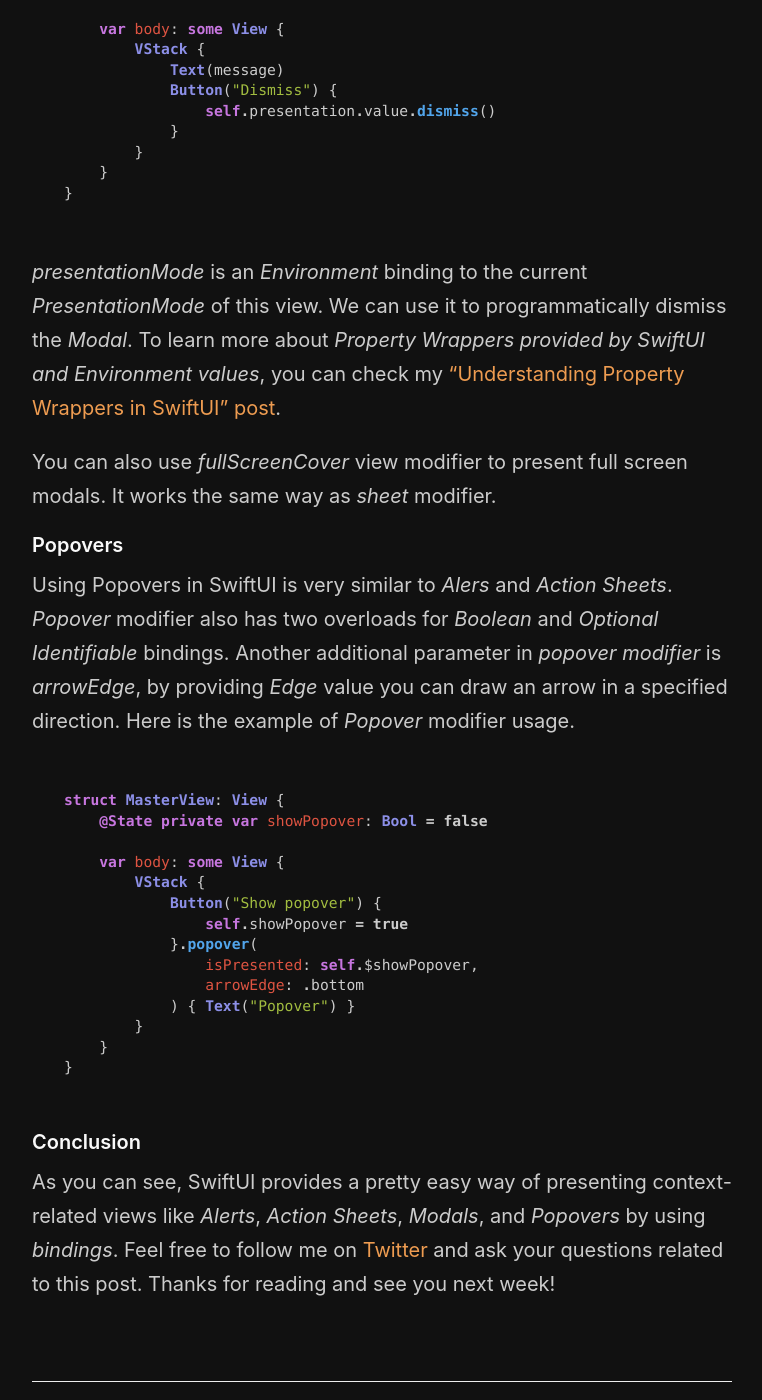
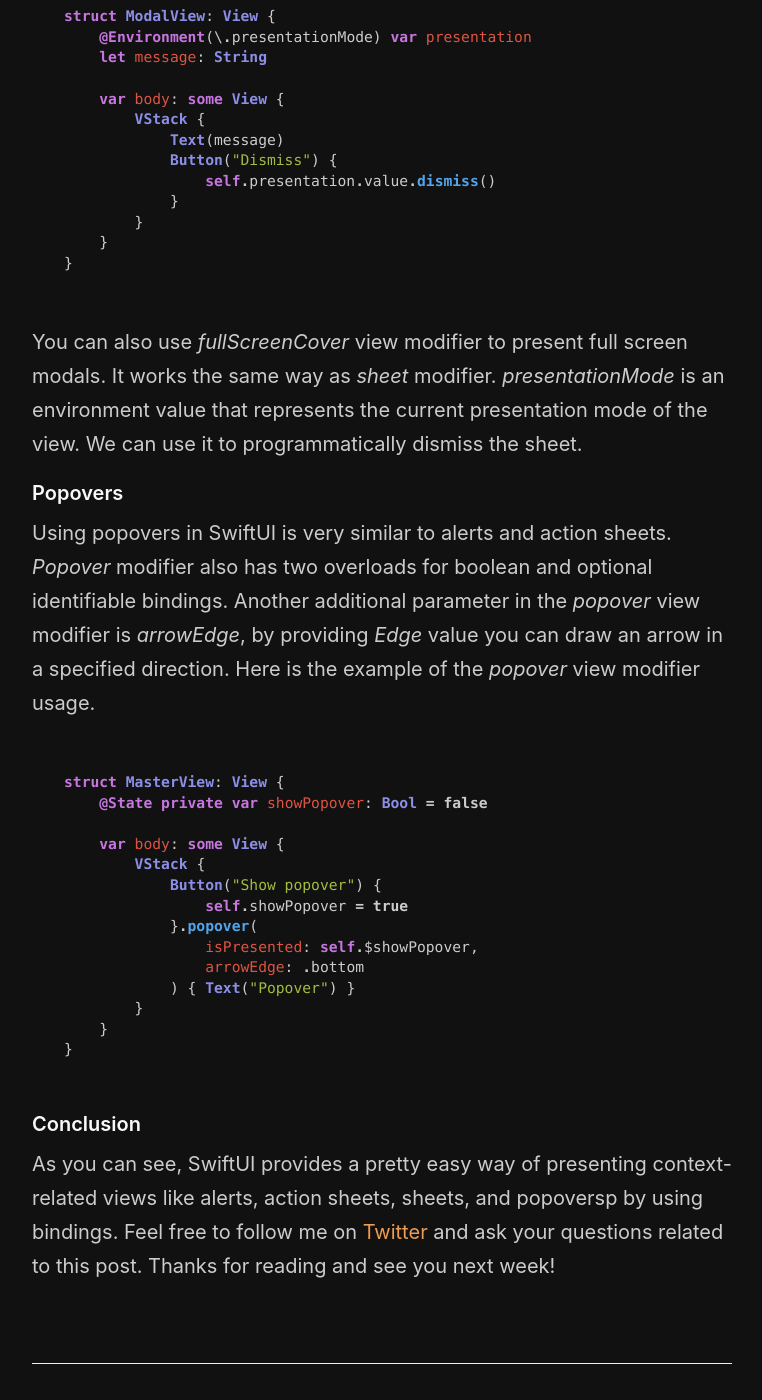
Before and after one commit to mecid/mecid.github.io, a Jekyll site: the page built from _posts/2019-07-24-alerts-actionsheets-modals-and-popovers-in-swiftui.md, in a window 1280 px wide and 1400 px high, scrolled down 3127 px. Shown: the whole window, without its empty margins (258-1020 px from the left). Built offline with Jekyll 4.4.1, drawn with Linux system fonts in a browser that asks for light colours; some of the changed text lies outside the part shown.

Commit message:
modals post updated

````diff
--- a/_posts/2019-07-24-alerts-actionsheets-modals-and-popovers-in-swiftui.md
+++ b/_posts/2019-07-24-alerts-actionsheets-modals-and-popovers-in-swiftui.md
@@ -4,12 +4,12 @@
 category: Mastering SwiftUI views
 ---
 
-Last week we talked about [Navigation in SwiftUI](/2019/07/17/navigation-in-swiftui/). This week I want to continue the topic with *Modals*, *Alerts*, *Action Sheets*, and *Popovers*. SwiftUI views have a dedicated modifiers for presenting this kind stuff. Let's take a look at how we can use modifiers to display *Modals*, *Alerts*, *Action Sheets*, and *Popovers*.
+Last week we talked about [Navigation in SwiftUI](/2019/07/17/navigation-in-swiftui/). This week I want to continue the topic with sheets, alerts, action sheets, and popovers. SwiftUI have a set of dedicated modifiers for presenting this kind of stuff. Let's take a look at how we can use different view modifiers to display sheets, alerts, action sheets, and popovers.
 
 {% include friends.html %}
 
 #### Alerts and Action Sheets
-Both *Alerts* and *Action Sheets* use the similar two ways of presenting it to the user. Let's start with a simpler one. We have to describe a *Boolean* binding which can be observed by SwiftUI, and as soon as *Boolean* is true, SwiftUI presents the *Action Sheet* or *Alert*.
+Both alerts and action sheets use the similar ways of presenting it to the user. Let's start with a simpler one. We have to describe a boolean binding which can be observed by SwiftUI, and as soon as boolean becomes true, SwiftUI presents the action sheet or alert.
 
 ```swift
 struct MasterView: View {
@@ -34,11 +34,13 @@
     }
 }
 ```
-As you can see in the example above to present an action sheet, we use *actionSheet* modifier bound to a *Boolean* value and a closure which creates an action sheet. Alternatively, to display an alert, we need to use *alert* modifier instead.
+As you can see in the example above to present an action sheet, we use *actionSheet* modifier bound to a boolean value and a closure which creates an action sheet. Alternatively, to display an alert, we have to use *alert* modifier instead.
 
-The interesting fact here is that SwiftUI resets the binding to initial value after *Alert* or *Action Sheet* dismiss. To learn more about *Property Wrappers* available in SwiftUI, take a look at ["Understanding Property Wrappers in SwiftUI" post](/2019/06/12/understanding-property-wrappers-in-swiftui/).
+The interesting fact here is that SwiftUI resets the binding to initial value after *Alert* or *Action Sheet* dismiss.
 
-It is a straightforward approach to present *Alerts* or *Action Sheets*. But sometimes it is not enough, because we need some data to show in *Alert* or *Action Sheet*. For this case, we have another overload of *alert* and *actionSheet* modifiers, which uses *Optional Identifiable binding* instead of *Boolean binding*.
+> To learn more about *Property Wrappers* available in SwiftUI, take a look at ["Understanding Property Wrappers in SwiftUI"](/2019/06/12/understanding-property-wrappers-in-swiftui/) post.
+
+It is a straightforward approach to present alerts or action sheets. But sometimes it is not enough, because we need some data to show in an alert or action sheet. For this case, we have another versions of *alert* and *actionSheet* modifiers, which use an optional identifiable binding instead of boolean binding.
 
 ```swift
 struct Message: Identifiable {
@@ -64,10 +66,10 @@
 }
 ```
 
-As soon as *message* is not *nil* SwiftUI call a closure with *message* as a parameter. You can create your *Alert* based on data passed into the closure.
+As soon as *message* is not *nil* SwiftUI call a closure with *message* as a parameter. You can create your alert based on the data passed into the closure.
 
-#### Modals
-To present modals, SwiftUI provides the special view modifier called *sheet*. *Sheet* modifier is very similar to *alert* and *actionSheet*, it uses *Boolean* or *Optional Identifiable* binding to understand when to present a modal. It also needs a closure which returns a content view for a modal. Besides that, *sheet* modifier has an optional *onDismiss* closure parameter, SwiftUI calls this closure after modal dismiss. Like with alerts, SwiftUI will reset binding to the initial value after modal dismiss.
+#### Sheets
+To present modals, SwiftUI provides the special view modifier called *sheet*. *Sheet* view modifier is very similar to *alert* and *actionSheet*, it uses boolean or optional identifiable binding to understand when to present a sheet. It also needs a closure which returns a content view for a sheet. Besides that, *sheet* view modifier has an optional *onDismiss* closure parameter, SwiftUI calls this closure after modal dismiss. Like with alerts, SwiftUI will reset binding to the initial value after modal dismiss.
 
 ```swift
 import SwiftUI
@@ -103,13 +105,10 @@
     }
 }
 ```
-
-*presentationMode* is an *Environment* binding to the current *PresentationMode* of this view. We can use it to programmatically dismiss the *Modal*. To learn more about *Property Wrappers provided by SwiftUI and Environment values*, you can check my ["Understanding Property Wrappers in SwiftUI" post](/2019/06/12/understanding-property-wrappers-in-swiftui/).
-
-You can also use *fullScreenCover* view modifier to present full screen modals. It works the same way as *sheet* modifier.
+You can also use *fullScreenCover* view modifier to present full screen modals. It works the same way as *sheet* modifier. *presentationMode* is an environment value that represents the current presentation mode of the view. We can use it to programmatically dismiss the sheet.
 
 #### Popovers
-Using Popovers in SwiftUI is very similar to *Alers* and *Action Sheets*. *Popover* modifier also has two overloads for *Boolean* and *Optional Identifiable* bindings. Another additional parameter in *popover modifier* is *arrowEdge*, by providing *Edge* value you can draw an arrow in a specified direction. Here is the example of *Popover* modifier usage.
+Using popovers in SwiftUI is very similar to alerts and action sheets. *Popover* modifier also has two overloads for boolean and optional identifiable bindings. Another additional parameter in the *popover* view modifier is *arrowEdge*, by providing *Edge* value you can draw an arrow in a specified direction. Here is the example of the *popover* view modifier usage.
 
 ```swift
 struct MasterView: View {
@@ -129,4 +128,4 @@
 ```
 
 #### Conclusion
-As you can see, SwiftUI provides a pretty easy way of presenting context-related views like *Alerts*, *Action Sheets*, *Modals*, and *Popovers* by using *bindings*. Feel free to follow me on [Twitter](https://twitter.com/mecid) and ask your questions related to this post. Thanks for reading and see you next week!
+As you can see, SwiftUI provides a pretty easy way of presenting context-related views like alerts, action sheets, sheets, and popoversp by using bindings. Feel free to follow me on [Twitter](https://twitter.com/mecid) and ask your questions related to this post. Thanks for reading and see you next week!
````
